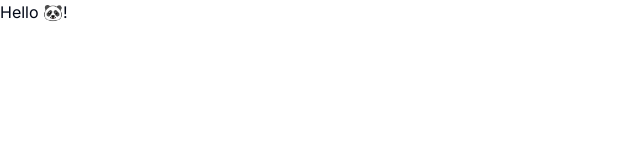
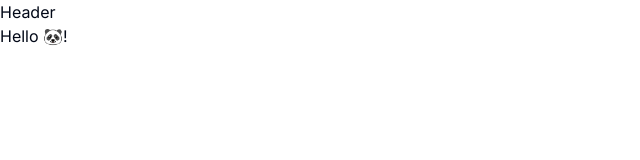
Before and after one commit to DohwanKim/next-fe-father-gallery, a Next.js app: page / in a window 1280 px wide. Shown: the top 160 px of the page, without its empty margins (0-640 px from the left). Built offline with nearby package versions, Linux system fonts and the light colour scheme.

Commit message:
chore: 디렉토리 구조 변경 및 컴포넌트 파일 네이밍 규칙 변경

```diff
--- /dev/null
+++ b/src/app/(user)/layout.tsx
@@ -0,0 +1,12 @@
+import { ReactNode } from 'react';
+
+import UserHeader from '@/components/user/organism/UserHeader';
+
+export default function Layout({ children }: { children: ReactNode }) {
+  return (
+    <>
+      <UserHeader />
+      <main>{children}</main>
+    </>
+  );
+}
--- a/src/app/admin/(adminRoot)/layout.tsx
+++ b/src/app/admin/(adminRoot)/layout.tsx
@@ -1,6 +1,6 @@
 import { ReactNode } from 'react';
 
-import AdminHeader from '@/components/admin/organism/Header';
+import AdminHeader from '@/components/admin/organism/AdminHeader';
 import Modal from '@/components/admin/organism/Modal';
 
 export default function Layout({ children }: { children: ReactNode }) {
--- a/src/app/admin/(adminRoot)/posts/[slug]/page.tsx
+++ b/src/app/admin/(adminRoot)/posts/[slug]/page.tsx
@@ -4,7 +4,7 @@ import { useRouter } from 'next/navigation';
 import { useEffect, useRef, useState } from 'react';
 import { SubmitHandler, useForm } from 'react-hook-form';
 
-import { Spinner } from '@/components/admin/organism/Loading';
+import { Spinner } from '@/components/admin/atom/Loading';
 import { Button } from '@/components/ui/button';
 import { Checkbox } from '@/components/ui/checkbox';
 import {
--- a/src/components/admin/organism/Posts/index.tsx
+++ b/src/components/admin/organism/Posts.tsx
@@ -12,7 +12,7 @@ import useAdminPostsStore from '@/store/admin-posts';
 import { Paginate } from '@/types/paginate.type';
 import { Post } from '@/types/posts.type';
 
-import BasicPagination from '../BasicPagination';
+import BasicPagination from './BasicPagination';
 
 const queryClient = new QueryClient();
 
--- /dev/null
+++ b/src/components/user/organism/UserHeader.tsx
@@ -0,0 +1,9 @@
+const UserHeader = () => {
+  return (
+    <header>
+      <h1>Header</h1>
+    </header>
+  );
+};
+
+export default UserHeader;
```
Also changed, not shown: src/app/(user)/page.tsx (renamed from src/app/page.tsx), src/app/admin/(login)/page.tsx (renamed from src/app/admin/page.tsx), src/components/admin/atom/Loading.tsx (renamed from src/components/admin/organism/Loading/index.tsx), src/components/admin/organism/AdminHeader.tsx (renamed from src/components/admin/organism/Header/index.tsx), src/components/admin/organism/BasicPagination.tsx (renamed from src/components/admin/organism/BasicPagination/index.tsx), src/components/admin/organism/Modal.tsx (renamed from src/components/admin/organism/Modal/index.tsx), src/components/admin/organism/PostTable.tsx (renamed from src/components/admin/organism/PostTable/index.tsx), 1 other file (tests, documents, lock files or other folders).
